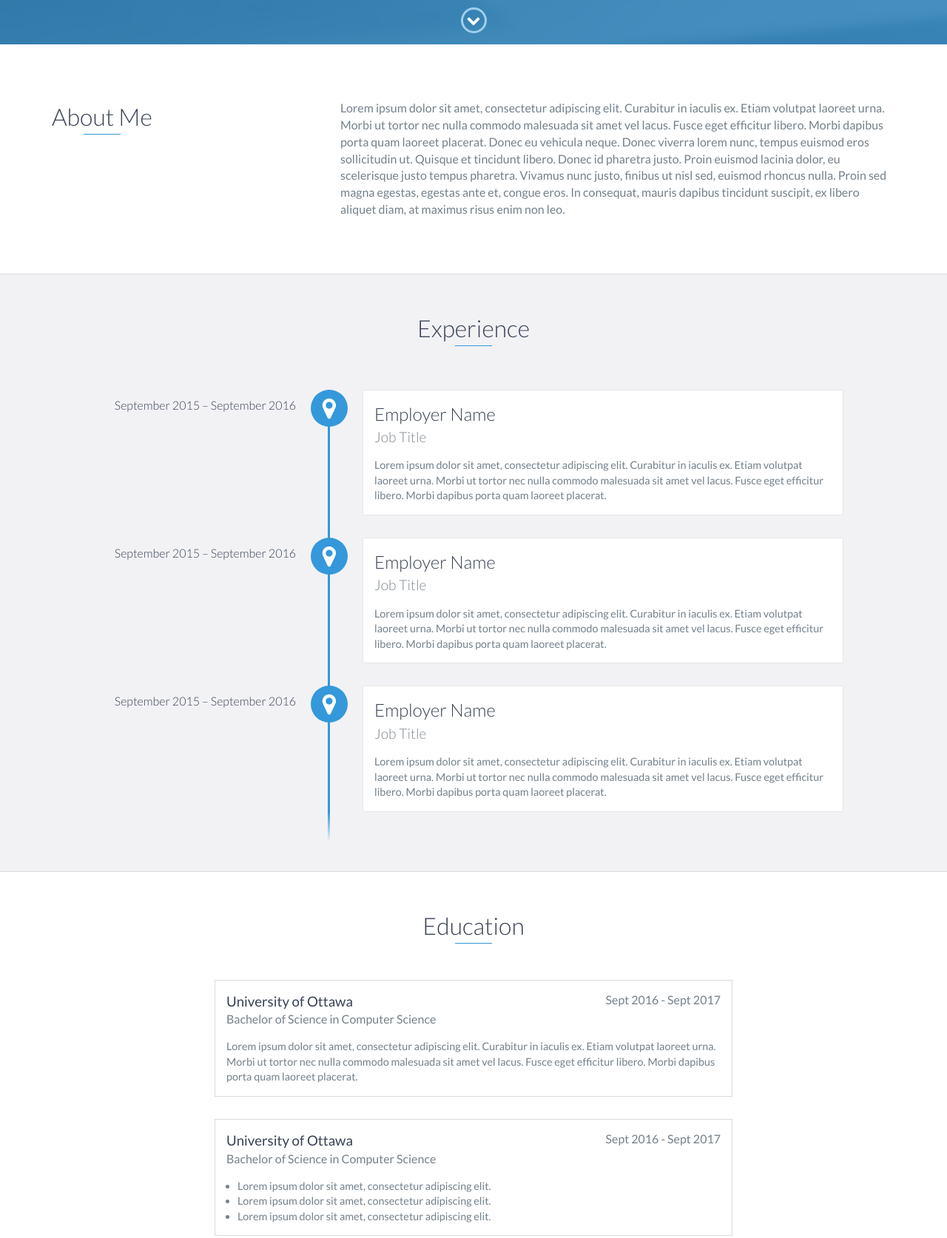
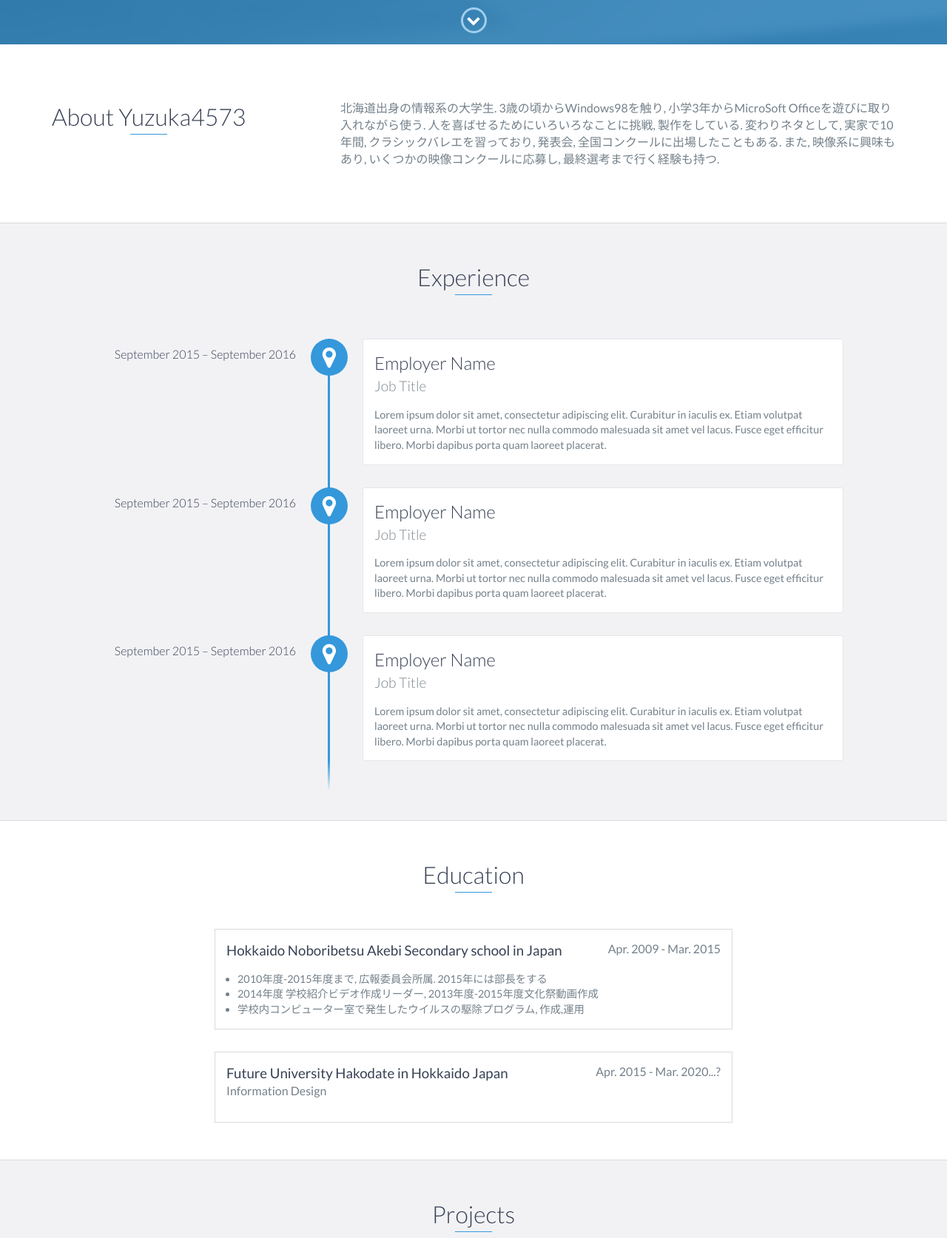
Before and after one commit to yuzuka4573/yuzuka4573.github.io, a website: page index.html in a window 1280 px wide. Shown: the part 740-2414 px from the top of the page at 74% size. Drawn offline with nearby package versions, Linux system fonts and the light colour scheme.

Commit message:
modifired

```diff
--- a/index.html
+++ b/index.html
@@ -5,7 +5,7 @@
     <meta charset="utf-8">
     <meta http-equiv="X-UA-Compatible" content="IE=edge">
     <meta name="viewport" content="width=device-width, initial-scale=1">
-    <title>My Portfolio</title>
+    <title>Yuzuka4573's Portfolio</title>
 	<link rel="shortcut icon" href="favicon.ico" type="image/x-icon">
 	<link rel="icon" href="favicon.ico" type="image/x-icon">
     <link href="https://fonts.googleapis.com/css?family=Lato:300,400,700,900" rel="stylesheet">
@@ -48,8 +48,8 @@
 
     <div id="lead">
         <div id="lead-content">
-            <h1>Ryan Fitzgerald</h1>
-            <h2>Software Engineer</h2>
+            <h1>Creat the WORLD!</h1>
+            <h2>Yuzuka4573's Portfolio</h2>
             <a href="#" class="btn-rounded-white">Download Resume</a>
         </div>
         <!-- End #lead-content -->
@@ -69,13 +69,15 @@
         <div class="container">
             <div class="row">
                 <div class="col-md-4">
-                    <h2 class="heading">About Me</h2>
+                    <h2 class="heading">About Yuzuka4573</h2>
                 </div>
                 <div class="col-md-8">
                     <p>
-                        Lorem ipsum dolor sit amet, consectetur adipiscing elit. Curabitur in iaculis ex. Etiam volutpat laoreet urna. Morbi ut tortor nec nulla commodo malesuada sit amet vel lacus. Fusce eget efficitur libero. Morbi dapibus porta quam laoreet placerat. Donec
-                        eu vehicula neque. Donec viverra lorem nunc, tempus euismod eros sollicitudin ut. Quisque et tincidunt libero. Donec id pharetra justo. Proin euismod lacinia dolor, eu scelerisque justo tempus pharetra. Vivamus nunc justo, finibus
-                        ut nisl sed, euismod rhoncus nulla. Proin sed magna egestas, egestas ante et, congue eros. In consequat, mauris dapibus tincidunt suscipit, ex libero aliquet diam, at maximus risus enim non leo.
+                        北海道出身の情報系の大学生.
+                        3歳の頃からWindows98を触り, 小学3年からMicroSoft Officeを遊びに取り入れながら使う. 人を喜ばせるためにいろいろなことに挑戦, 製作をしている.
+                        変わりネタとして, 実家で10年間, クラシックバレエを習っており, 発表会, 全国コンクールに出場したこともある.
+                        また, 映像系に興味もあり, いくつかの映像コンクールに応募し, 最終選考まで行く経験も持つ.
+
                     </p>
                 </div>
             </div>
@@ -112,36 +114,38 @@
         </div>
     </div>
     <!-- End #experience -->
-
     <div id="education">
         <h2 class="heading">Education</h2>
+
+    <div class="education-block">
+        <h3>Hokkaido Noboribetsu Akebi Secondary school in Japan</h3>
+        <span class="education-date">Apr. 2009 - Mar. 2015</span>
+        <h4></h4>
+        <ul>
+            <li>
+                2010年度-2015年度まで, 広報委員会所属. 2015年には部長をする
+            </li>
+            <li>
+                2014年度 学校紹介ビデオ作成リーダー, 2013年度-2015年度文化祭動画作成
+            </li>
+            <li>
+                学校内コンピューター室で発生したウイルスの駆除プログラム, 作成,運用
+            </li>
+        </ul>
+    </div>
+    <!-- End .education-block -->
+
         <div class="education-block">
-            <h3>University of Ottawa</h3>
-            <span class="education-date">Sept 2016 - Sept 2017</span>
-            <h4>Bachelor of Science in Computer Science</h4>
+            <h3>Future University Hakodate in Hokkaido Japan</h3>
+            <span class="education-date">Apr. 2015 - Mar. 2020...?</span>
+            <h4>Information Design</h4>
             <p>
-                Lorem ipsum dolor sit amet, consectetur adipiscing elit. Curabitur in iaculis ex. Etiam volutpat laoreet urna. Morbi ut tortor nec nulla commodo malesuada sit amet vel lacus. Fusce eget efficitur libero. Morbi dapibus porta quam laoreet placerat.
+
             </p>
         </div>
         <!-- End .education-block -->
 
-        <div class="education-block">
-            <h3>University of Ottawa</h3>
-            <span class="education-date">Sept 2016 - Sept 2017</span>
-            <h4>Bachelor of Science in Computer Science</h4>
-            <ul>
-                <li>
-                    Lorem ipsum dolor sit amet, consectetur adipiscing elit.
-                </li>
-                <li>
-                    Lorem ipsum dolor sit amet, consectetur adipiscing elit.
-                </li>
-                <li>
-                    Lorem ipsum dolor sit amet, consectetur adipiscing elit.
-                </li>
-            </ul>
-        </div>
-        <!-- End .education-block -->
+
     </div>
     <!-- End #education -->
 
```
